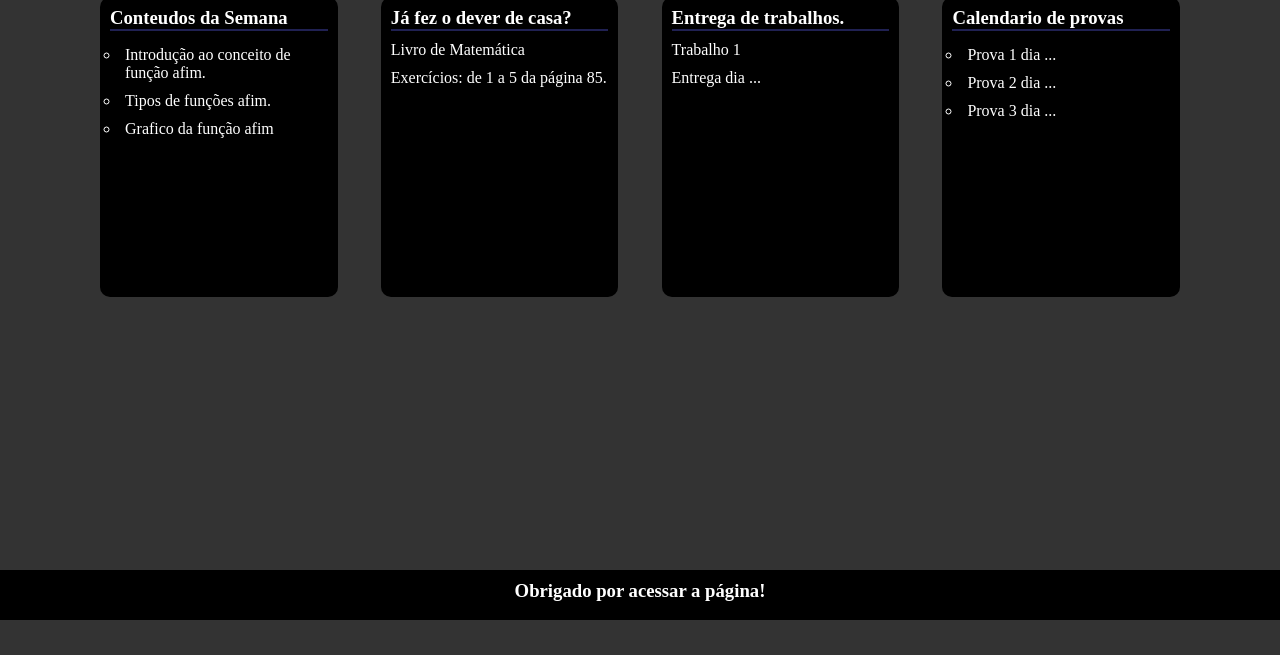
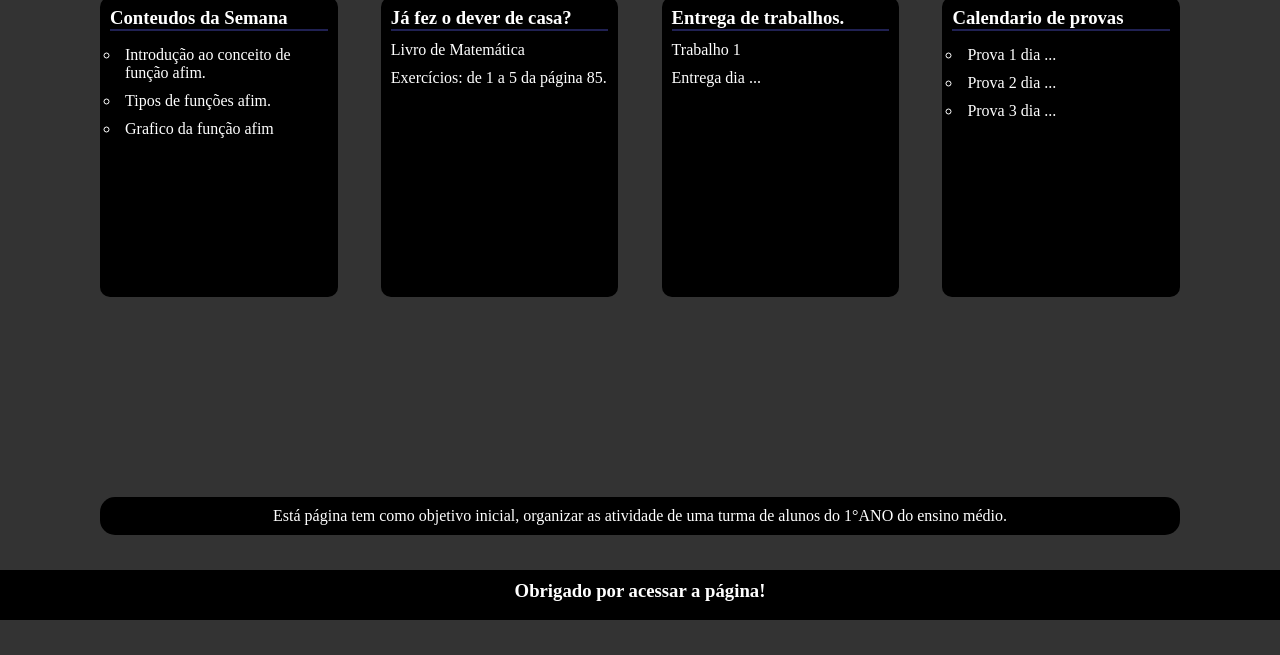
Before and after one commit to joaosobreiraufv/Atividades-ADS109, a plain HTML site: page a27750/html/index.html in a window 1280 px wide. Shown: the part 180-835 px from the top of the page. Before the commit the page ends 800 px from the top, so only its background shows below. Drawn offline with Linux system fonts and the light colour scheme.

Commit message:
Atualização 05/05/2025

```diff
--- a/a27750/assets/estilo.css
+++ b/a27750/assets/estilo.css
@@ -66,6 +66,12 @@ footer {
   text-align: center;
   padding: 10px;
 }
+article {
+  text-align: center;
+  background-color: black;
+  border-radius: 15px;
+  padding: 10px;
+}
 @media only screen and(max-width:700px) {
   body {
     text-align: left;
--- a/a27750/html/index.html
+++ b/a27750/html/index.html
@@ -3,7 +3,7 @@
   <head>
     <meta charset="UTF-8" />
     <meta name="viewport" content="width=device-width, initial-scale=1.0" />
-    <title>Atividade Prática</title>
+    <title>Inicio</title>
     <link rel="stylesheet" href="../assets/estilo.css" />
     <link rel="stylesheet" href="../assets/inicio.css" />
   </head>
@@ -56,6 +56,12 @@
         </ul>
       </div>
     </main>
+    <article>
+      <p>
+        Está página tem como objetivo inicial, organizar as atividade de uma
+        turma de alunos do 1°ANO do ensino médio.
+      </p>
+    </article>
     <footer>
       <div>
         <h3>Obrigado por acessar a página!</h3>
```
Also changed, not shown: a27750/html/contato.html (+1 -1 lines), a27750/html/curiosidades.html (+1 -1 lines).
